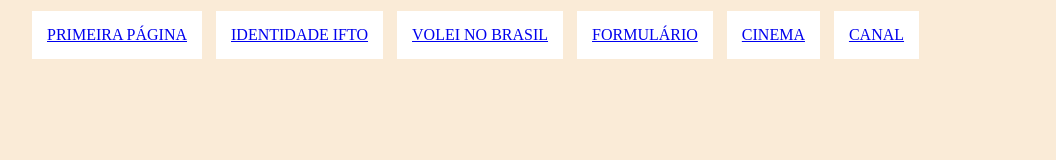
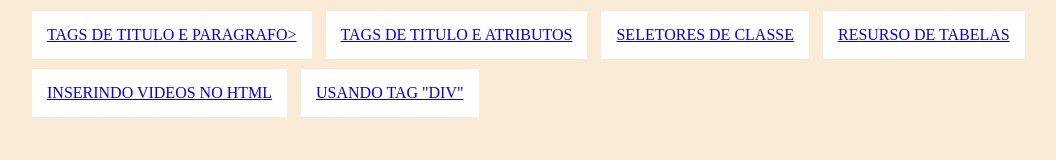
Before and after one commit to Elivelton6798/paginas, a plain HTML site: page index.html in a window 1280 px wide. Shown: the whole page, without its empty margins (21-1077 px from the left). Drawn offline with Linux system fonts and the light colour scheme.

Commit message:
Update index.html

```diff
--- a/index.html
+++ b/index.html
@@ -11,12 +11,12 @@
 <body>
     <nav id="menu">
         <ul>
-            <li> <a href="primeira_pagina/index.html" target="_blank">PRIMEIRA PÁGINA</a></li>
-            <li> <a href="identidade_ifto/index.html" target="_blank">IDENTIDADE IFTO</a></li>
-            <li> <a href="pagina_volei/index.html" target="_blank">VOLEI NO BRASIL</a></li>
-            <li> <a href="pagina_formulario/index.html" target="_blank">FORMULÁRIO</a></li>
-            <li> <a href="pagina_cinema/index.html" target="_blank">CINEMA</a></li>
-            <li> <a href="pagina_sobre/index.html" target="_blank">CANAL</a></li>
+            <li> <a href="primeira_pagina/index.html" target="_blank">Tags De Titulo e Paragrafo></a></li>
+            <li> <a href="identidade_ifto/index.html" target="_blank">Tags De Titulo e Atributos</a></li>
+            <li> <a href="pagina_volei/index.html" target="_blank">Seletores De Classe</a></li>
+            <li> <a href="pagina_formulario/index.html" target="_blank">Resurso De Tabelas</a></li>
+            <li> <a href="pagina_cinema/index.html" target="_blank">Inserindo Videos No HTML</a></li>
+            <li> <a href="pagina_sobre/index.html" target="_blank">Usando Tag "DIV"</a></li>
         </ul>
 
     </nav>
```
